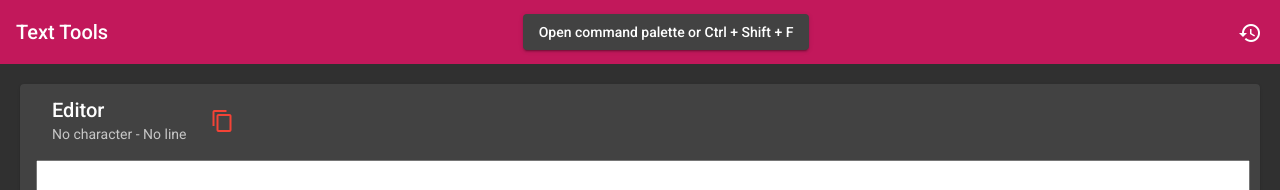
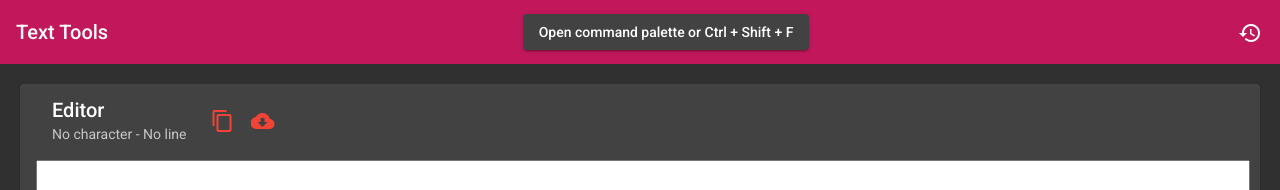
Before and after one commit to mfcar/TextTools, an Angular app: page / in a window 1280 px wide. Shown: the top 190 px of the page. Built offline with nearby package versions, Linux system fonts and the light colour scheme.

Commit message:
Download file

```diff
--- a/package.json
+++ b/package.json
@@ -21,6 +21,7 @@
     "@angular/platform-browser": "~11.0.3",
     "@angular/platform-browser-dynamic": "~11.0.3",
     "@angular/router": "~11.0.3",
+    "file-saver": "^2.0.5",
     "lodash": "^4.17.20",
     "rxjs": "~6.6.0",
     "tslib": "^2.0.0",
@@ -30,6 +31,7 @@
     "@angular-devkit/build-angular": "~0.1100.3",
     "@angular/cli": "~11.0.3",
     "@angular/compiler-cli": "~11.0.3",
+    "@types/file-saver": "^2.0.1",
     "@types/jasmine": "~3.6.0",
     "@types/lodash": "^4.14.165",
     "@types/node": "^12.11.1",
--- a/src/app/layout/editor-canvas/editor-canvas.component.html
+++ b/src/app/layout/editor-canvas/editor-canvas.component.html
@@ -22,6 +22,9 @@
         <button mat-icon-button color="warn" aria-label="Copy content to clipboard" matTooltip="Copy content to clipboard" [cdkCopyToClipboard]="text">
           <mat-icon>content_copy</mat-icon>
         </button>
+        <button mat-icon-button color="warn" aria-label="Download this file" matTooltip="Download this file" (click)="downloadFile()">
+          <mat-icon>cloud_download</mat-icon>
+        </button>
       </mat-card-header>
       <mat-card-content>
         <textarea [(ngModel)]="text" (ngModelChange)="onCodeChanged($event)" rows="30" cols="140"></textarea>
--- a/src/app/layout/editor-canvas/editor-canvas.component.ts
+++ b/src/app/layout/editor-canvas/editor-canvas.component.ts
@@ -4,6 +4,7 @@ import {CommandHistoryManagerService} from '../../services/command-history-manag
 import {IScript} from '../../shared/IScript';
 import {Command} from '../../shared/models';
 import * as lodash from 'lodash';
+import * as FileSaver from 'file-saver';
 
 @Component({
   selector: 'app-editor-canvas',
@@ -40,4 +41,9 @@ export class EditorCanvasComponent {
     this.text = service.transform(this.text, script.parametersValue);
     this.historyManager.addToHistory(script);
   }
+
+  downloadFile(): void {
+    const blob = new Blob([this.text], {type: 'text/plain;charset=utf-8'});
+    FileSaver.saveAs(blob, 'text.txt');
+  }
 }
```
Also changed, not shown: 1 other file (tests, documents, lock files or other folders).
